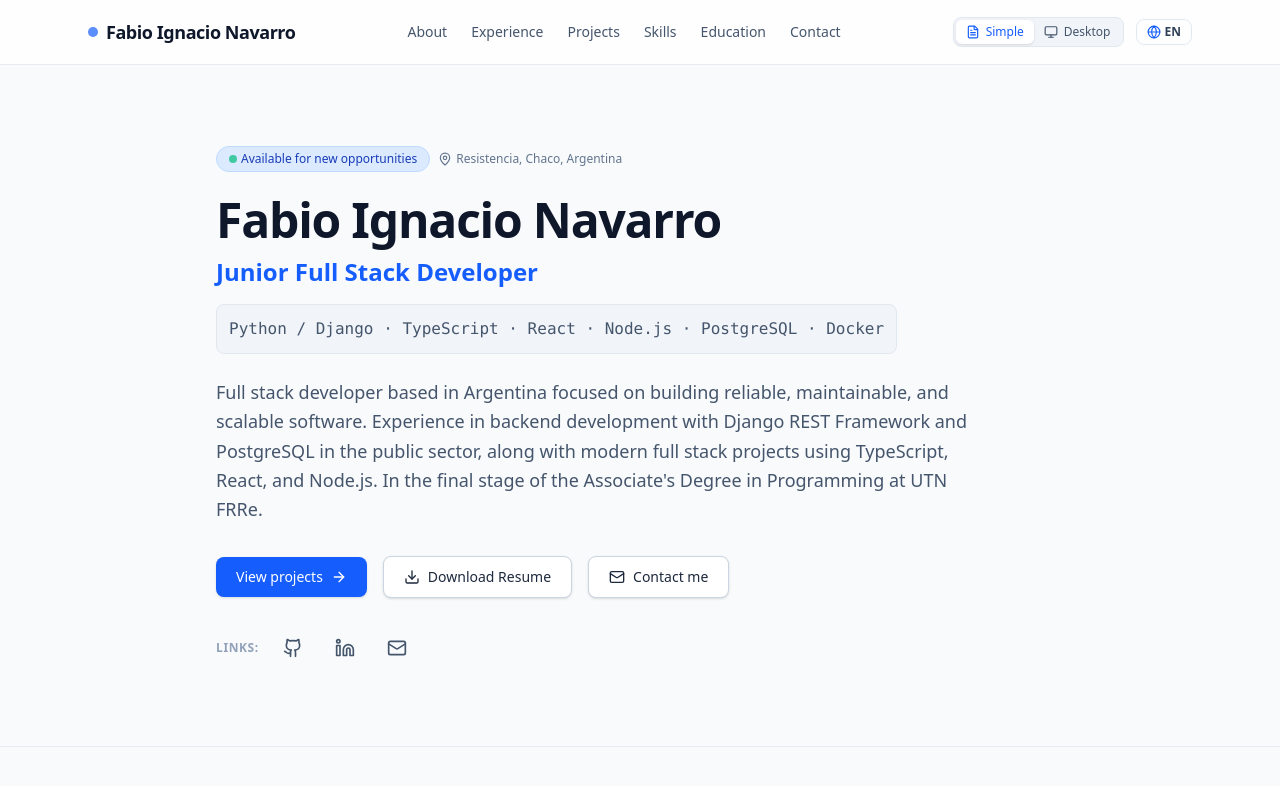
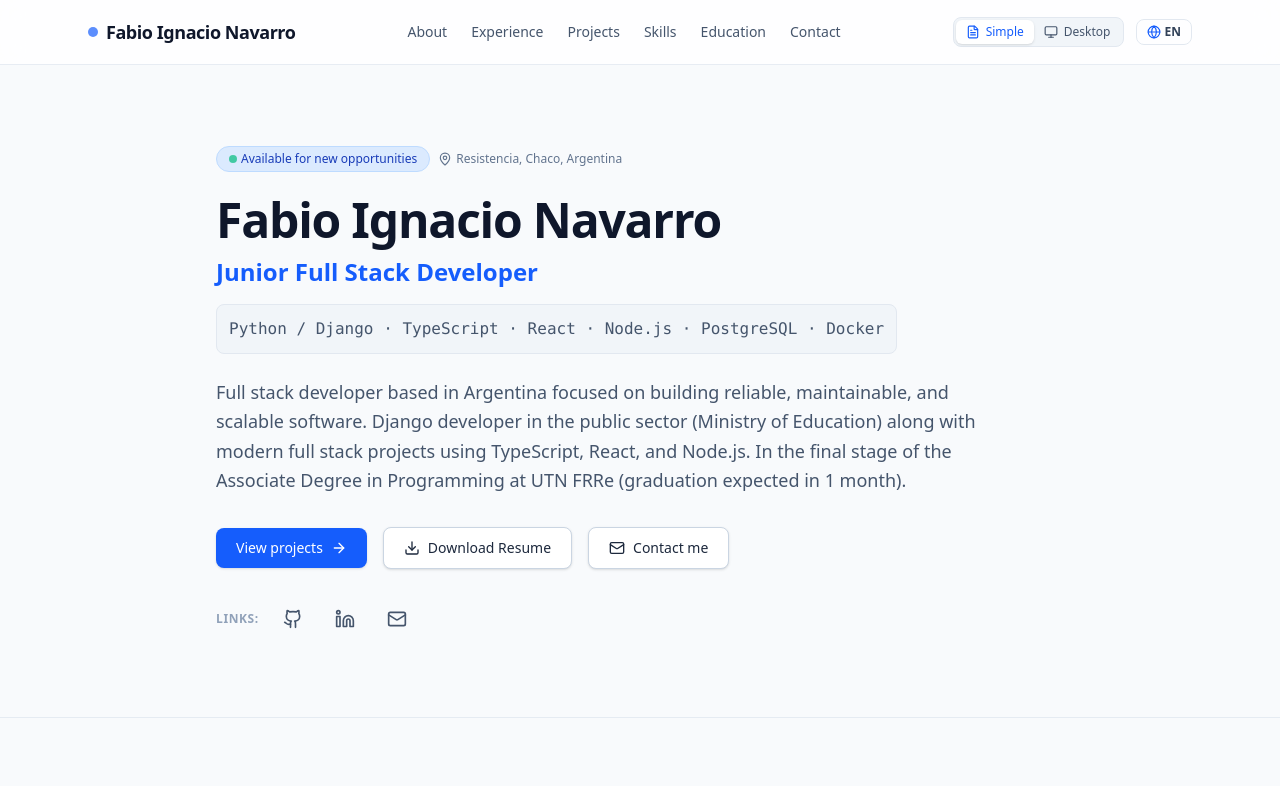
Before and after one commit to FabioIgnacioNavarro/portfolio-personal, a Next.js app: page / in a window 1280 px wide. Shown: the top 786 px of the page. Built offline with nearby package versions, Linux system fonts and the light colour scheme.

Commit message:
feat: force dynamic server rendering and sync profile summary with education timeline

```diff
--- a/content/profile.json
+++ b/content/profile.json
@@ -9,8 +9,8 @@
     "en": "Python / Django · TypeScript · React · Node.js · PostgreSQL · Docker"
   },
   "summary": {
-    "es": "Desarrollador full stack de Argentina enfocado en construir software confiable, mantenible y escalable. Experiencia en desarrollo backend con Django REST Framework y PostgreSQL en el sector público, junto con proyectos full stack modernos utilizando TypeScript, React y Node.js. Cursando la etapa final de la Tecnicatura en Programación en UTN FRRe.",
-    "en": "Full stack developer based in Argentina focused on building reliable, maintainable, and scalable software. Experience in backend development with Django REST Framework and PostgreSQL in the public sector, along with modern full stack projects using TypeScript, React, and Node.js. In the final stage of the Associate's Degree in Programming at UTN FRRe."
+    "es": "Desarrollador full stack de Argentina enfocado en construir software confiable, mantenible y escalable. Desarrollador Django en el sector público (Ministerio de Educación) junto con proyectos full stack modernos utilizando TypeScript, React y Node.js. Cursando la etapa final de la Tecnicatura en Programación en UTN FRRe (egreso previsto en 1 mes).",
+    "en": "Full stack developer based in Argentina focused on building reliable, maintainable, and scalable software. Django developer in the public sector (Ministry of Education) along with modern full stack projects using TypeScript, React, and Node.js. In the final stage of the Associate Degree in Programming at UTN FRRe (graduation expected in 1 month)."
   },
   "location": {
     "es": "Resistencia, Chaco, Argentina",
--- a/src/app/page.tsx
+++ b/src/app/page.tsx
@@ -1,5 +1,8 @@
 import { loadPortfolioContent } from '@/lib/content';
 import { PortfolioContainer } from '@/components/PortfolioContainer';
+
+export const dynamic = 'force-dynamic';
+export const revalidate = 0;
 
 export default function HomePage() {
   const content = loadPortfolioContent();
--- a/src/components/desktop/apps/EducationApp.tsx
+++ b/src/components/desktop/apps/EducationApp.tsx
@@ -20,7 +20,7 @@ export function EducationApp({
       case 'in-progress':
         return (
           <Badge variant="warning" className="text-[10px]">
-            {lang === 'es' ? 'En curso / Etapa final' : 'In Progress'}
+            {lang === 'es' ? 'En curso / Etapa final' : 'In Progress / Final Stage'}
           </Badge>
         );
       case 'paused':
--- a/src/components/simple/EducationSection.tsx
+++ b/src/components/simple/EducationSection.tsx
@@ -11,6 +11,7 @@ interface EducationSectionProps {
   certifications: Certification[];
 }
 
+// Single source of truth: reads directly from content/education.json via props
 export function EducationSection({ education, certifications }: EducationSectionProps) {
   const { lang, t } = useViewPreferences();
 
--- a/src/components/simple/ExperienceSection.tsx
+++ b/src/components/simple/ExperienceSection.tsx
@@ -10,6 +10,7 @@ interface ExperienceSectionProps {
   experience: Experience[];
 }
 
+// Single source of truth: reads directly from content/experience.json via props
 export function ExperienceSection({ experience }: ExperienceSectionProps) {
   const { lang, t } = useViewPreferences();
 
```
